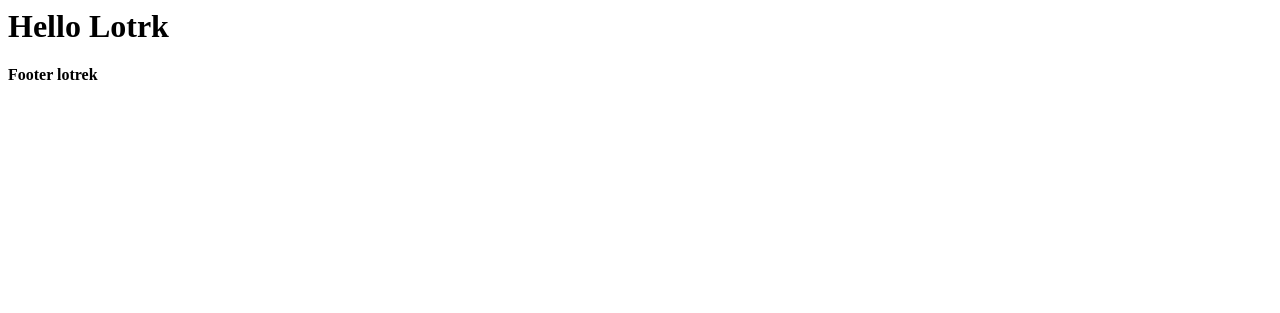
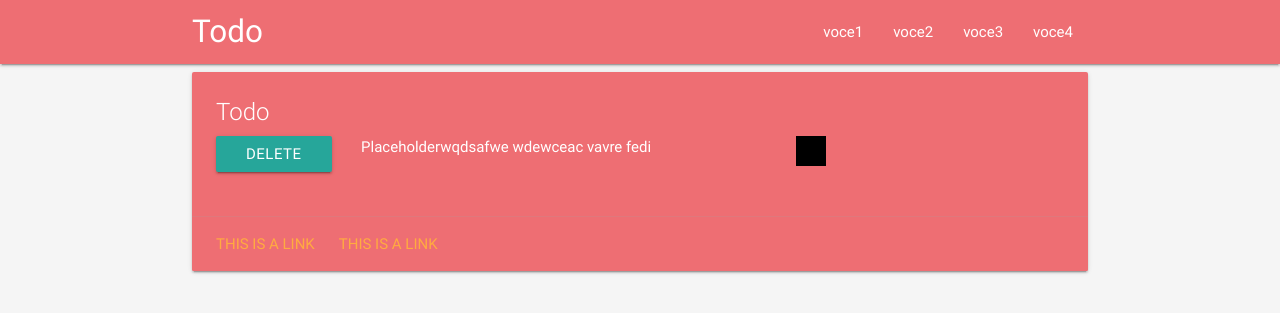
Before and after one commit to lotreklab/todo-list-example, a Django app: page / in a window 1280 px wide. Shown: the top 313 px of the page. Run offline with Django 3.2, Linux system fonts and the light colour scheme; some libraries are stand-ins or nearby versions.

Commit message:
Modificati template

```diff
--- a/todolist/templates/todolist/footer.html
+++ b/todolist/templates/todolist/footer.html
@@ -1,3 +1,4 @@
 <footer>
-    <h4>Footer lotrek</h4>
 </footer>
+</body>
+</html>
--- a/todolist/templates/todolist/head.html
+++ b/todolist/templates/todolist/head.html
@@ -0,0 +1,16 @@
+<!DOCTYPE html>
+<html>
+    <head>
+        <title>Todo</title>
+        <meta name="viewport" content="width=device-width, initial-scale=1.0"/>
+        <link type="text/css" rel="stylesheet" href="/static/materialize/css/materialize.min.css"  media="screen,projection"/>
+        <script src="https://use.fontawesome.com/641c6fd3e0.js"></script>
+        <style>
+            .todo-wrapper .status {
+                width: 30px;
+                height: 30px;
+                background: black;
+            }
+        </style>
+    </head>
+    <body class="grey lighten-4">
--- a/todolist/templates/todolist/header.html
+++ b/todolist/templates/todolist/header.html
@@ -1,5 +1,23 @@
 {% load static %}
 
 <header>
-    <title>todoList</title>
+    <nav class="nav-wrapper">
+        <div class="container">
+            <a href="#" class="brand-logo left">Todo</a>
+            <ul id="nav-mobile" class="right">
+                <li>
+                    <a class="white-text" href="">voce1</a>
+                </li>
+                <li>
+                    <a href="">voce2</a>
+                </li>
+                <li>
+                    <a href="">voce3</a>
+                </li>
+                <li>
+                    <a href="">voce4</a>
+                </li>
+            </ul>
+        </div>
+    </nav>
 </header>
--- a/todolist/templates/todolist/index.html
+++ b/todolist/templates/todolist/index.html
@@ -2,5 +2,34 @@
 {% load static %}
 
 {% block content %}
-<h1>Hello Lotrk</h1>
+<main role="main">
+    <div class="container">
+        <div class="row">
+            <div class="col s12 todo-wrapper">
+                <div class="card materialize-red lighten-2">
+                    <form action="#" class="card-content white-text">
+                        <span class="card-title">Todo</span>
+
+                        <div class="row">
+                            <div class="col s2">
+                                <button value="delete" class="waves-effect waves-light btn">Delete</button>
+                            </div>
+                            <div class="col s6">
+                                Placeholderwqdsafwe wdewceac vavre fedi
+                            </div>
+                            <div class="col s4">
+                                <div class="status">
+                                </div>
+                            </div>
+                        </div>
+                    </form>
+                    <div class="card-action">
+                        <a href="#">This is a link</a>
+                        <a href="#">This is a link</a>
+                    </div>
+                </div>
+            </div>
+        </div>
+    </div>
+</main>
 {% endblock %}
```
